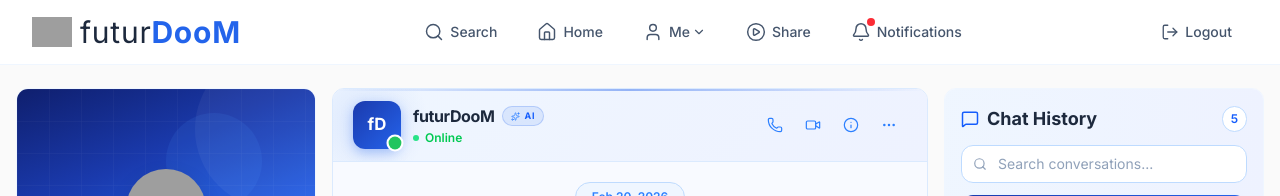
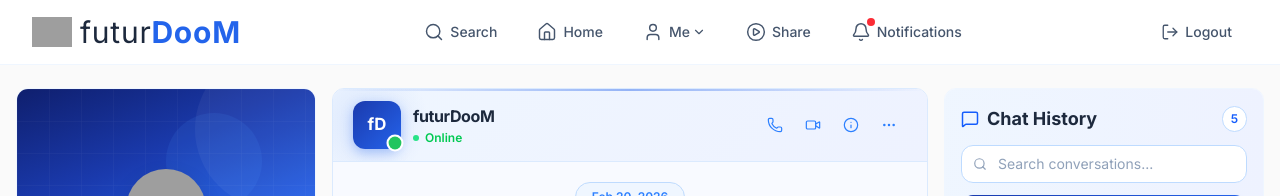
Before and after one commit to Shiv03072002/futurdoom, a React (Vite) app: page /chat in a window 1280 px wide. Shown: the top 196 px of the page. Built offline with nearby package versions, Linux system fonts and the light colour scheme; grey boxes are pictures that could not be loaded.

Commit message:
heading issue resolved

```diff
--- a/src/components/chat/ChatInterface.jsx
+++ b/src/components/chat/ChatInterface.jsx
@@ -211,11 +211,7 @@ const ChatInterface = () => {
           <div className="flex-1 min-w-0 relative z-10">
             <div className="flex items-center gap-1.5 sm:gap-2">
               <p className="text-sm sm:text-base font-extrabold text-slate-800 truncate tracking-tight">futurDooM</p>
-              <span className="inline-flex items-center gap-1 rounded-full px-2 py-0.5"
-                style={{ background: "rgba(37,99,235,0.10)", border: "1px solid rgba(37,99,235,0.22)" }}>
-                <Sparkles size={9} className="text-blue-500" />
-                <span className="text-[9px] font-bold text-blue-600 uppercase tracking-widest">AI</span>
-              </span>
+
             </div>
             <div className="flex items-center gap-1.5 mt-0.5">
               <motion.span className="w-1.5 h-1.5 rounded-full bg-green-400"
--- a/src/pages/AIChat.jsx
+++ b/src/pages/AIChat.jsx
@@ -209,11 +209,7 @@ const SimpleChat = () => {
                 <p className="text-sm font-extrabold text-slate-800 truncate tracking-tight">
                   {threadContext ? "DeepAsk" : "fD Assistant"}
                 </p>
-                <span className="inline-flex items-center gap-1 rounded-full px-1.5 py-0.5 flex-shrink-0"
-                  style={{ background: "rgba(37,99,235,0.10)", border: "1px solid rgba(37,99,235,0.22)" }}>
-                  <Sparkles size={9} className="text-blue-500" />
-                  <span className="text-[9px] font-bold text-blue-600 uppercase tracking-widest">AI</span>
-                </span>
+
               </div>
               <div className="flex items-center gap-1.5 mt-0.5">
                 <motion.span className="w-1.5 h-1.5 rounded-full bg-green-400"
```
